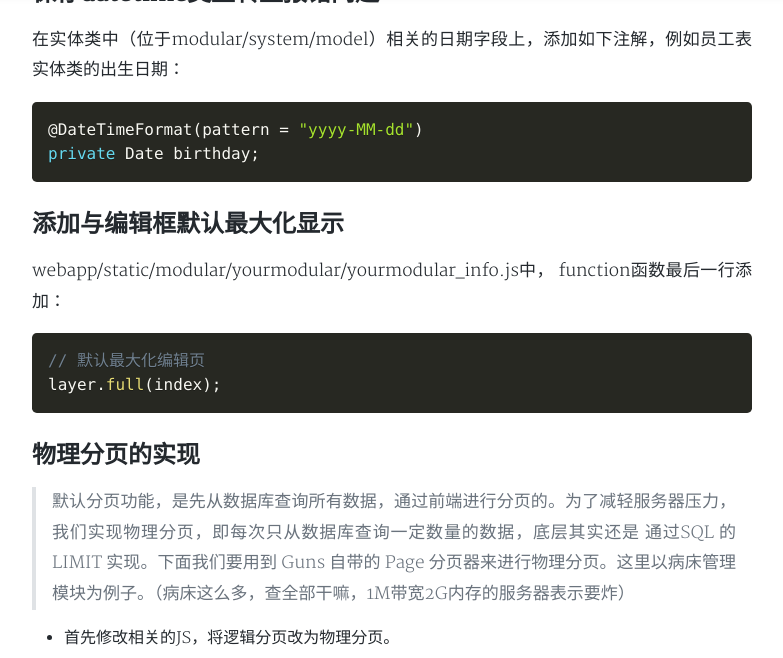
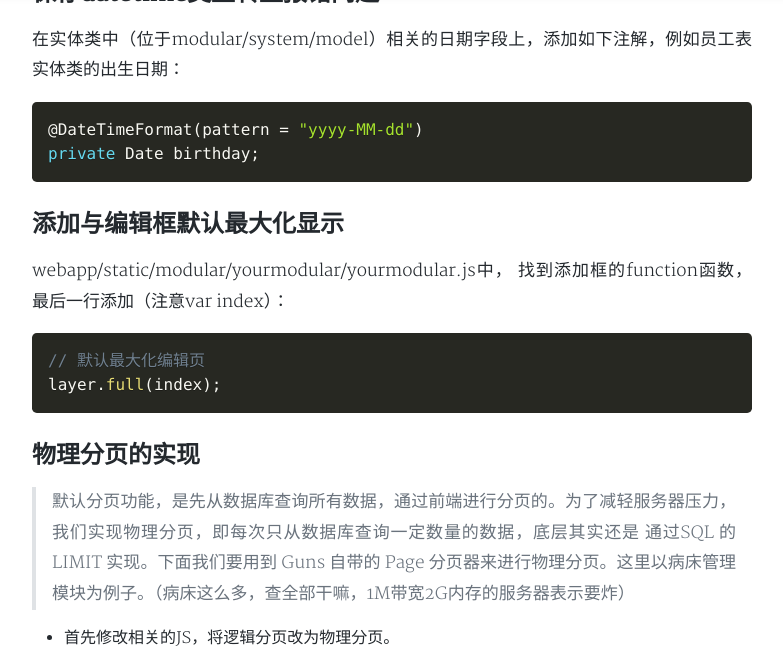
Before and after one commit to Coder-Leon/Coder-Leon.github.io, a Jekyll site: the page built from _posts/2018-06-21-guns_tips.md, in a window 1280 px wide and 900 px high, scrolled down 8010 px, cut to the strip 0-658 px from the top of the window. Shown: the whole strip, without its empty margins (248-1031 px from the left). Built offline with Jekyll 4.4.1, drawn with Linux system fonts in a browser that asks for light colours; nearby versions of some CDN libraries; comment, search, counter and statistics services are not loaded; a style sheet for code colours, icons or effects is not loaded.

Commit message:
update guns_tips

````diff
--- a/_posts/2018-06-21-guns_tips.md
+++ b/_posts/2018-06-21-guns_tips.md
@@ -132,8 +132,8 @@ private Date birthday;
 
 ## 添加与编辑框默认最大化显示
 
-webapp/static/modular/yourmodular/yourmodular_info.js中，
-function函数最后一行添加：
+webapp/static/modular/yourmodular/yourmodular.js中，
+找到添加框的function函数，最后一行添加（注意var index）：
 
 ```JAVASCRIPT
 // 默认最大化编辑页
````
